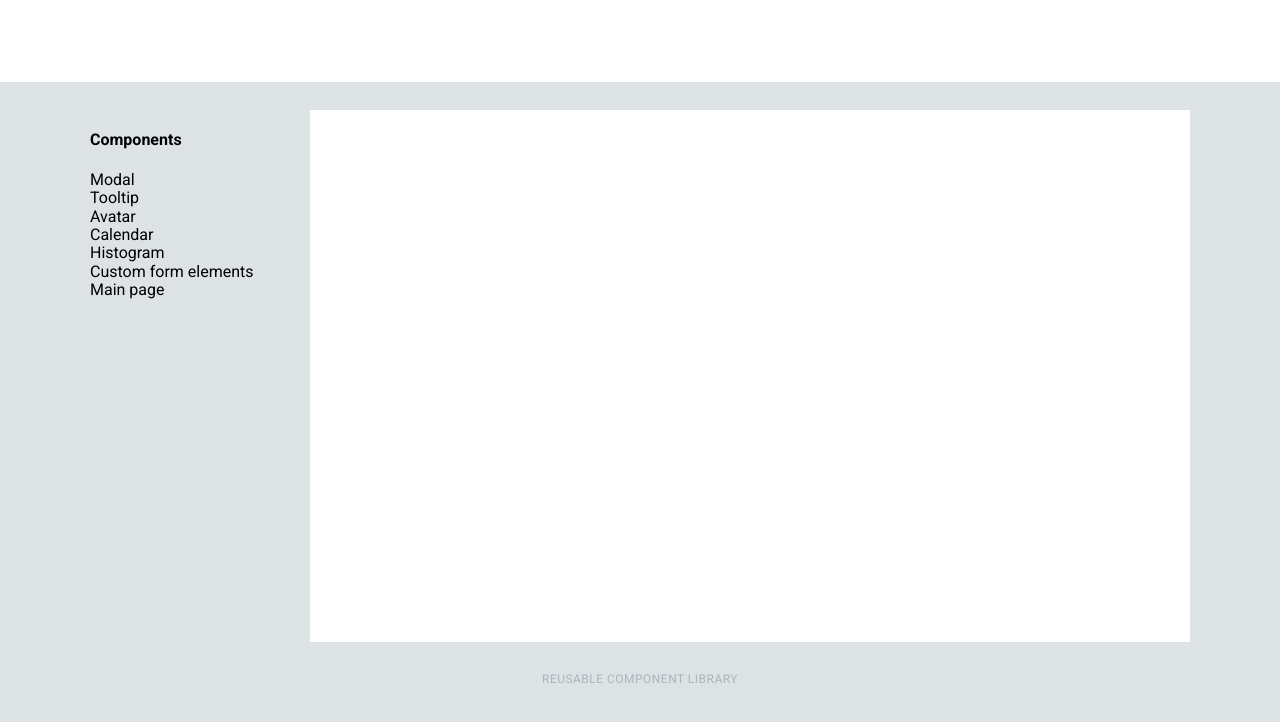
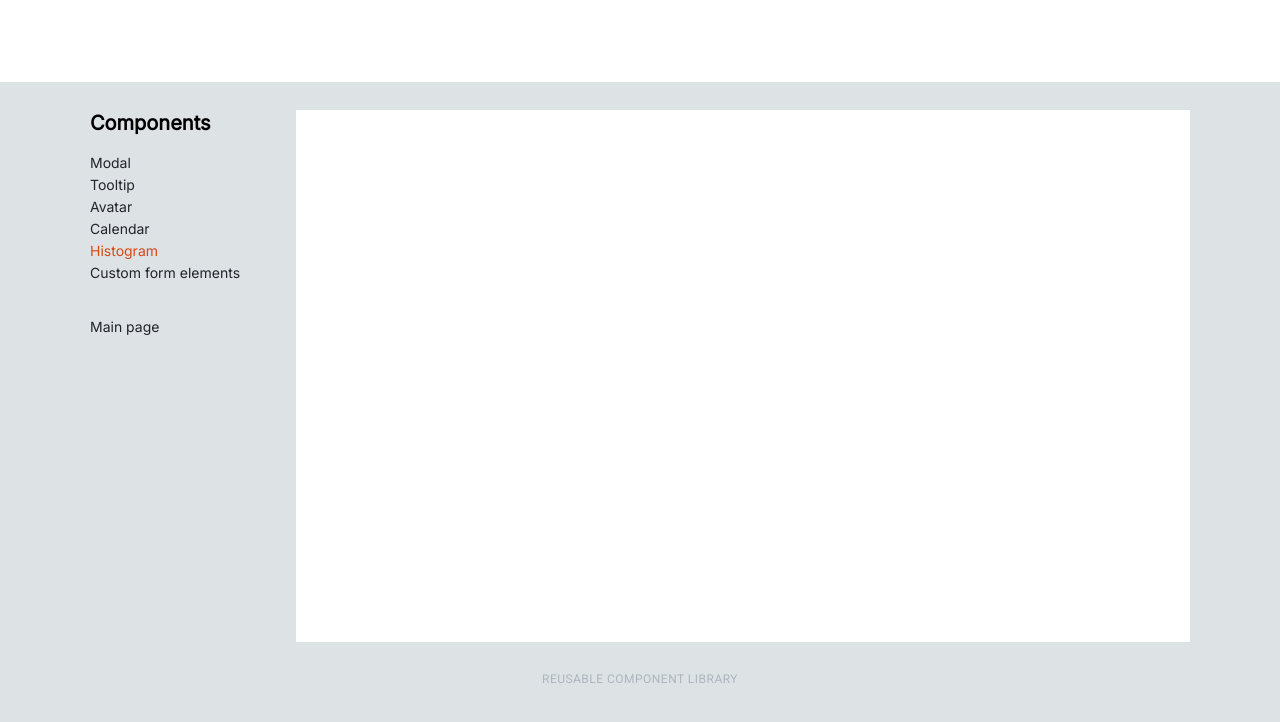
Before and after one commit to js-tasks-ru/htmlcss-20220120_labudova81, a website: page pages/template.html in a window 1280 px wide. Drawn offline with Linux system fonts and the light colour scheme.

Commit message:
EXERCISE-5 Add changes for component page

```diff
--- a/assets/css/main.css
+++ b/assets/css/main.css
@@ -4,12 +4,14 @@
 :root {
     --white: #ffffff;
     --black: #212429;
+    --black-1: #000000;
     --pink: #F784AD;
     --purple: #7048E8;
     --purple-1: #5028C6;
     --blue: #4263EB;
     --blue-1: #2342C0;
     --red: #F03D3E;
+    --red-1: #D84910;
     --grey-1: #F8F9FA;
     --grey-2: #DDE2E5;
     --grey-3: #ACB5BD;
@@ -39,3 +41,27 @@ html,
 body {
     height: 100%;
 }
+
+h1, h2, h4, p {
+    margin: 0;
+}
+
+h1 {
+    font-size: 50px;
+    line-height: 4rem;
+}
+
+h2 {
+    font-size: 38px;
+    line-height: 3rem;
+}
+
+h4 {
+    font-size: 20px;
+    line-height: 26px;
+}
+
+p {
+    font-size: 1rem;
+    line-height: 1.5rem;
+}
--- a/components/component_page/component_page.css
+++ b/components/component_page/component_page.css
@@ -39,3 +39,24 @@
     letter-spacing: 0.04em;
     color: var(--grey-3);
 }
+
+.menu__heading {
+    font-family: var(--font-inter);
+    color: var(--black-1);
+    margin-bottom: 1rem;
+}
+
+.menu__item {
+    font-family: var(--font-inter);
+    font-size: 14px;
+    line-height: 22px;
+    color: var(--black);
+}
+
+.menu__item_active {
+    color: var(--red-1);
+}
+
+.menu__item_back {
+    margin-top: 2rem;
+}
--- a/pages/template.html
+++ b/pages/template.html
@@ -11,14 +11,14 @@
             <div class="page__header"></div>
             <div class="page__main">
                 <div class="menu">
-                    <h4>Components</h4>
-                    <div>Modal</div>
-                    <div>Tooltip</div>
-                    <div>Avatar</div>
-                    <div>Calendar</div>
-                    <div>Histogram</div>
-                    <div>Custom form elements</div>
-                    <div>Main page</div>
+                    <h4 class="menu__heading">Components</h4>
+                    <div class="menu__item">Modal</div>
+                    <div class="menu__item">Tooltip</div>
+                    <div class="menu__item">Avatar</div>
+                    <div class="menu__item">Calendar</div>
+                    <div class="menu__item menu__item_active">Histogram</div>
+                    <div class="menu__item">Custom form elements</div>
+                    <div class="menu__item menu__item_back">Main page</div>
                 </div>
                 <div class="component"></div>
             </div>
```
Also changed, not shown: components/page/page.css (+0 -23 lines).
